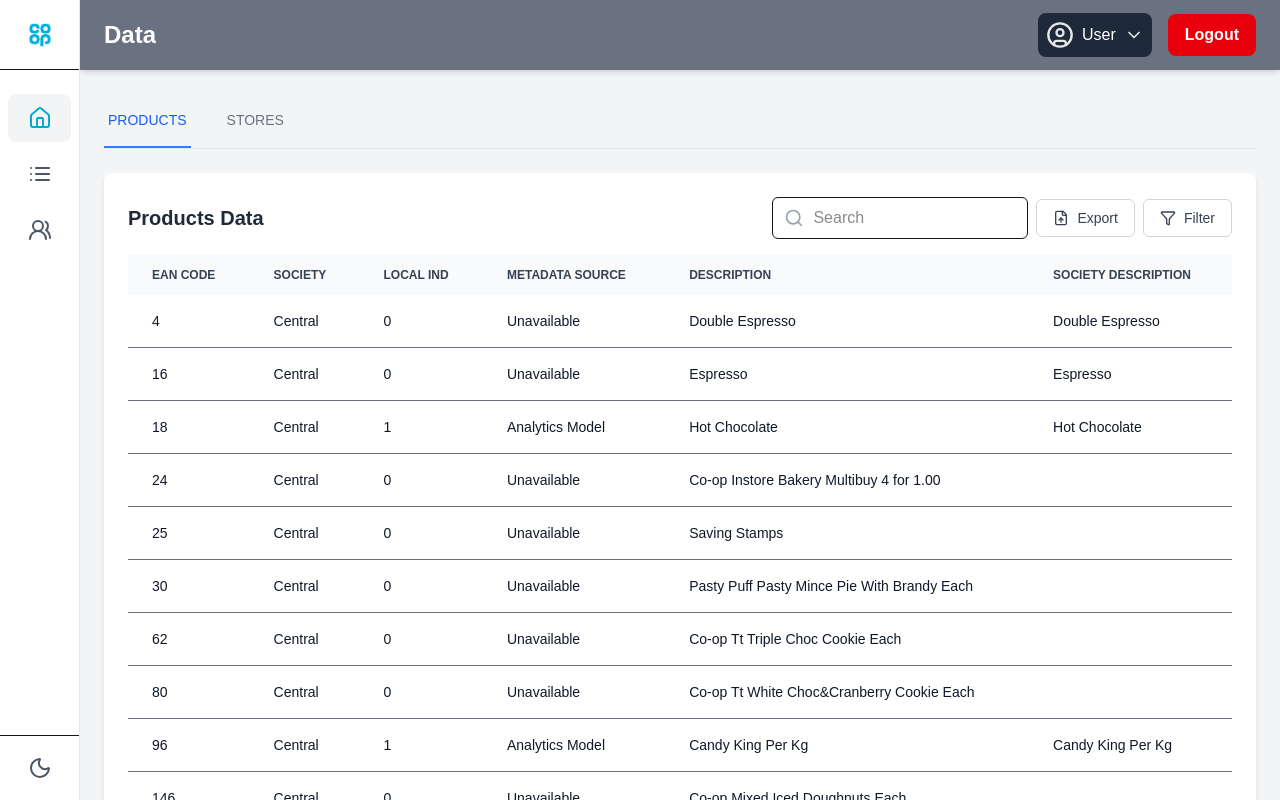
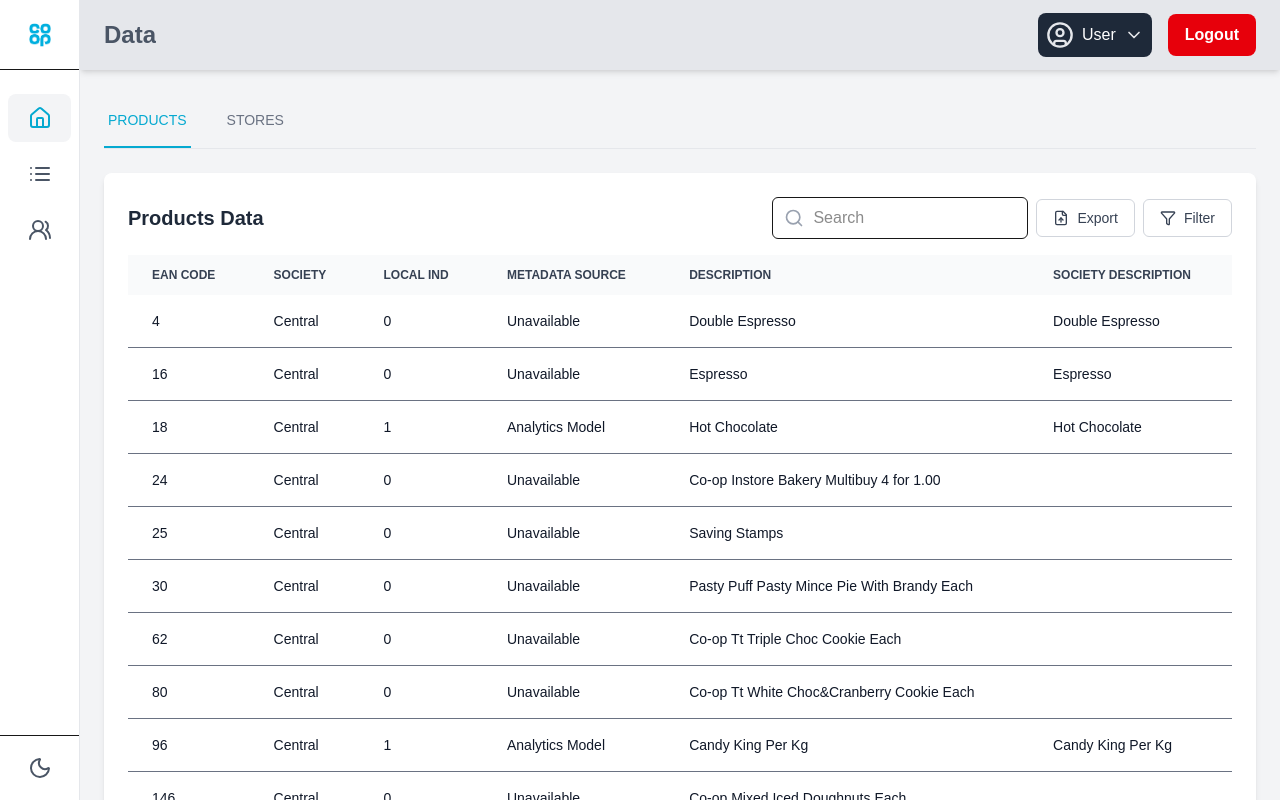
Before and after one commit to VKapitano/VeLoop, a Next.js app: page /data in a window 1280 px wide. Built offline with nearby package versions, Linux system fonts and the light colour scheme.

Commit message:
header, Data.js(products, stores) text color change update

```diff
--- a/app/components/Data.js
+++ b/app/components/Data.js
@@ -189,7 +189,7 @@ const DataPage = () => {
                     <button
                         onClick={() => setActiveTab('products')}
                         className={`py-4 px-1 border-b-2 font-medium text-sm whitespace-nowrap ${activeTab === 'products'
-                            ? 'border-blue-500 text-blue-600 dark:border-blue-400 dark:text-blue-400'
+                            ? 'border-[#05a9d0] text-[#05a9d0] dark:border-[#05a9d0] dark:text-[#05a9d0]'
                             : 'border-transparent text-gray-500 hover:text-gray-700 hover:border-gray-300 dark:text-gray-400 dark:hover:text-gray-200'
                             }`}
                     >
@@ -198,7 +198,7 @@ const DataPage = () => {
                     <button
                         onClick={() => setActiveTab('stores')}
                         className={`py-4 px-1 border-b-2 font-medium text-sm whitespace-nowrap ${activeTab === 'stores'
-                            ? 'border-blue-500 text-blue-600 dark:border-blue-400 dark:text-blue-400'
+                            ? 'border-[#05a9d0] text-[#05a9d0] dark:border-[#05a9d0] dark:text-[#05a9d0]'
                             : 'border-transparent text-gray-500 hover:text-gray-700 hover:border-gray-300 dark:text-gray-400 dark:hover:text-gray-200'
                             }`}
                     >
--- a/app/components/Header.js
+++ b/app/components/Header.js
@@ -23,9 +23,9 @@ const User_button = ({ username }) => {
 const Header = ({ title, username, onLogout }) => {
     return (
         // FIX: Added responsive padding and reduced title size on mobile
-        <header className="h-[70px] bg-gray-500 dark:bg-gray-900 flex items-center justify-between px-4 sm:px-6 shadow-md flex-shrink-0">
+        <header className="h-[70px] bg-gray-200 dark:bg-gray-900 flex items-center justify-between px-4 sm:px-6 shadow-md flex-shrink-0">
             {/* Lijeva strana: Naslov */}
-            <h1 className="text-xl sm:text-2xl font-bold text-white truncate">
+            <h1 className="text-xl sm:text-2xl font-bold text-gray-600 truncate">
                 {title}
             </h1>
 
```
